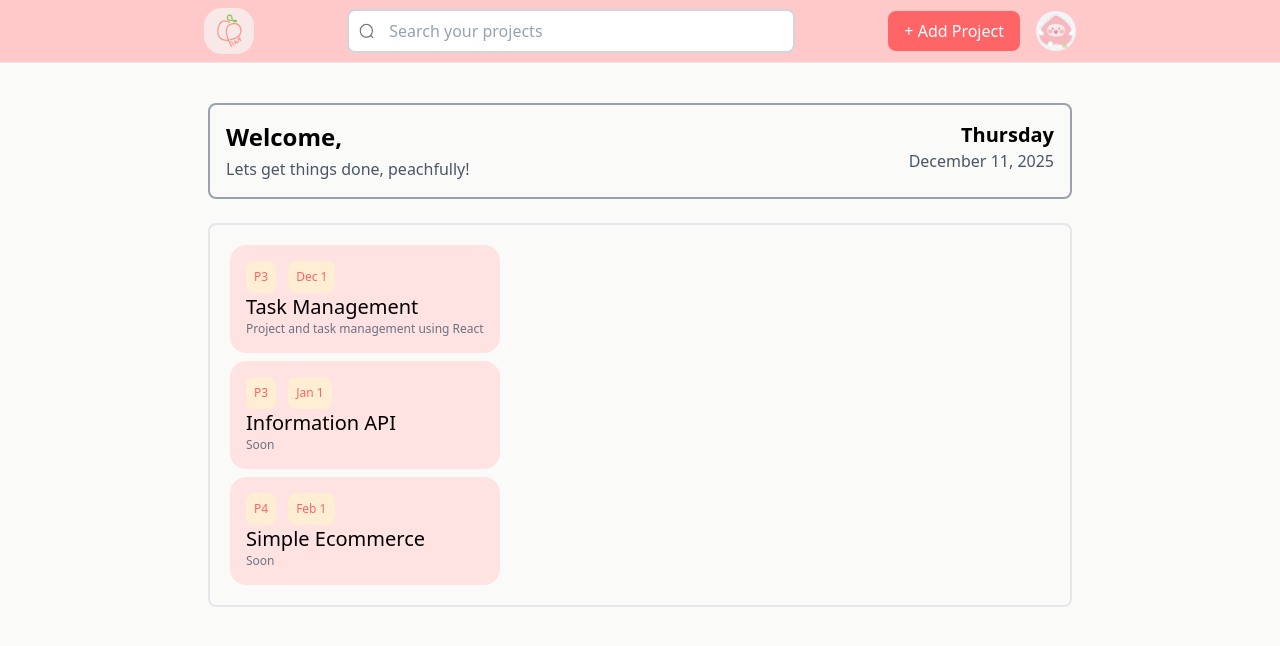
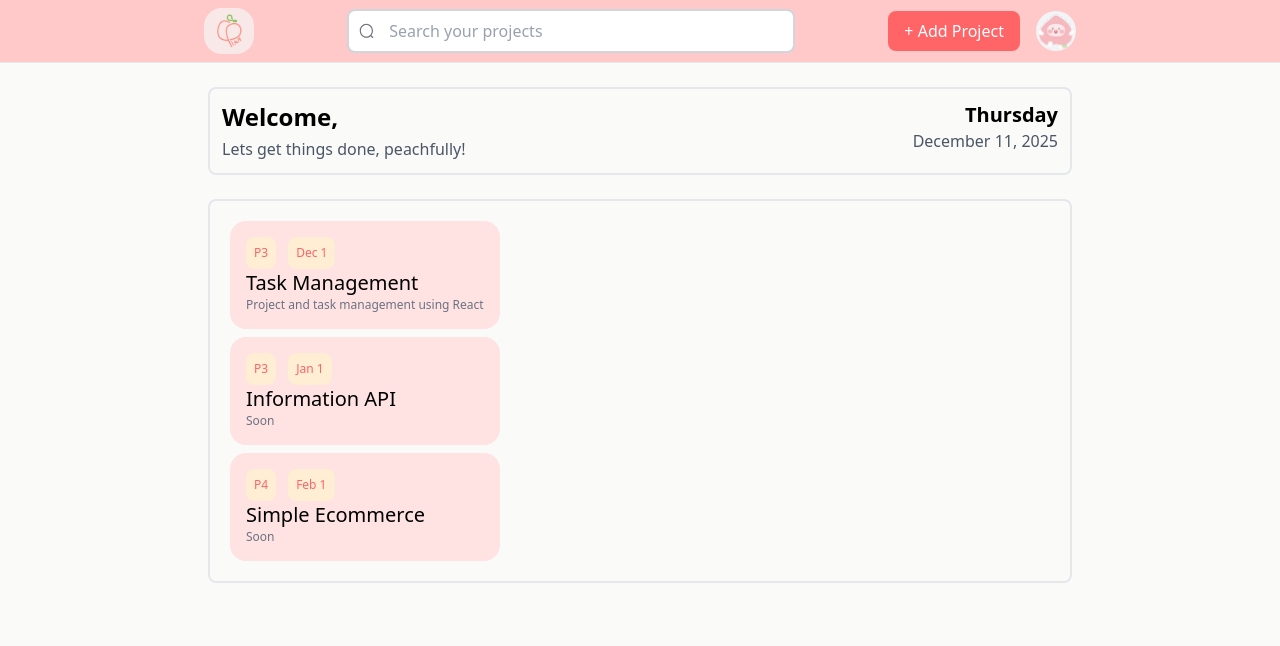
Before and after one commit to aletheaalmas/peachplan, a React (Vite) app: page / in a window 1280 px wide. Shown: the top 646 px of the page. Built offline with nearby package versions, Linux system fonts and the light colour scheme.

Commit message:
fix: margin

```diff
--- a/src/components/welcome.tsx
+++ b/src/components/welcome.tsx
@@ -11,7 +11,7 @@ export function Welcome() {
   });
 
   return (
-    <div className="mt-6 rounded-lg border-2 border-gray-400 p-4">
+    <div className="mt-2 rounded-lg border-2 border-gray-200 p-3">
       <div className="flex items-start justify-between">
         <div>
           <h2 className="text-2xl font-semibold">Welcome,</h2>
```
